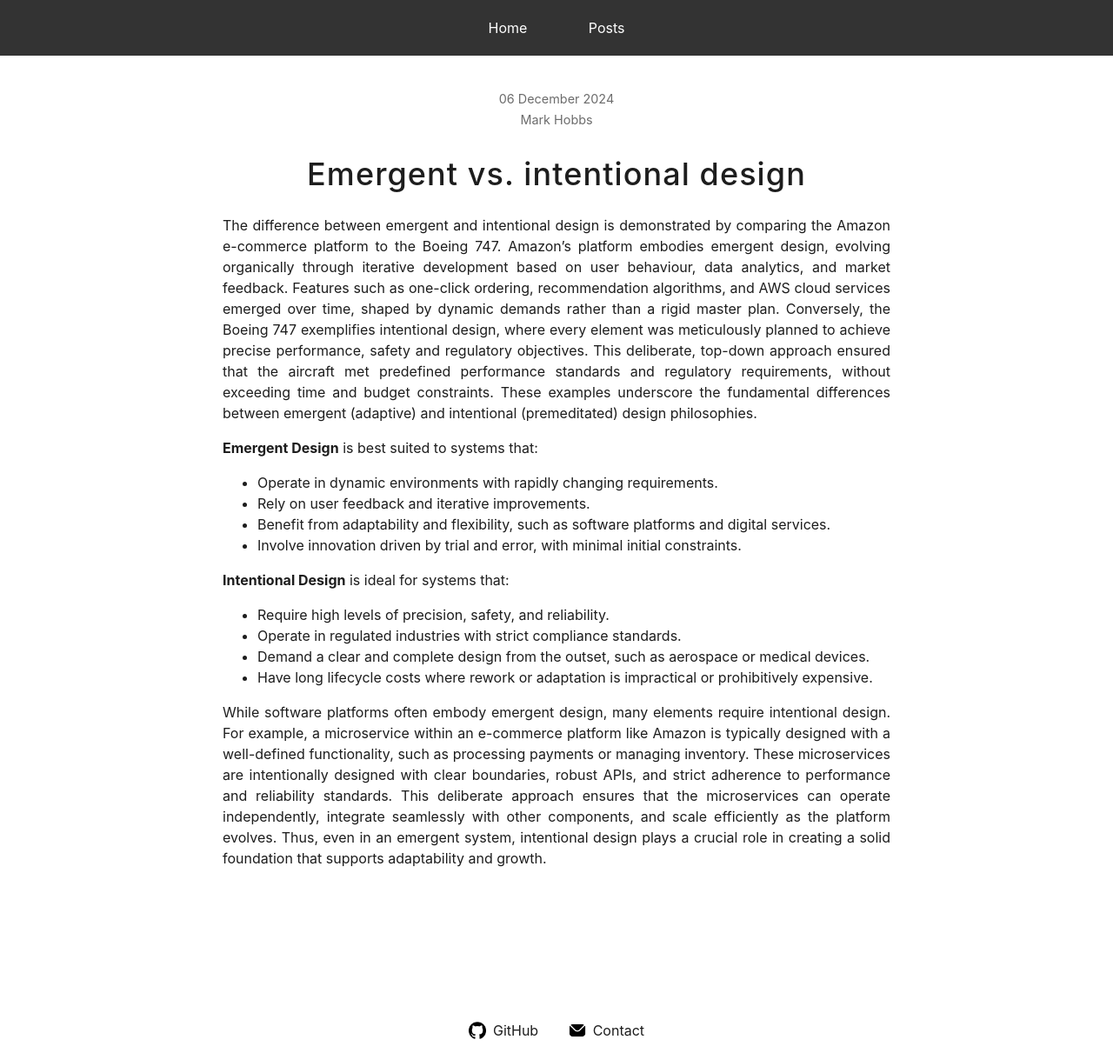
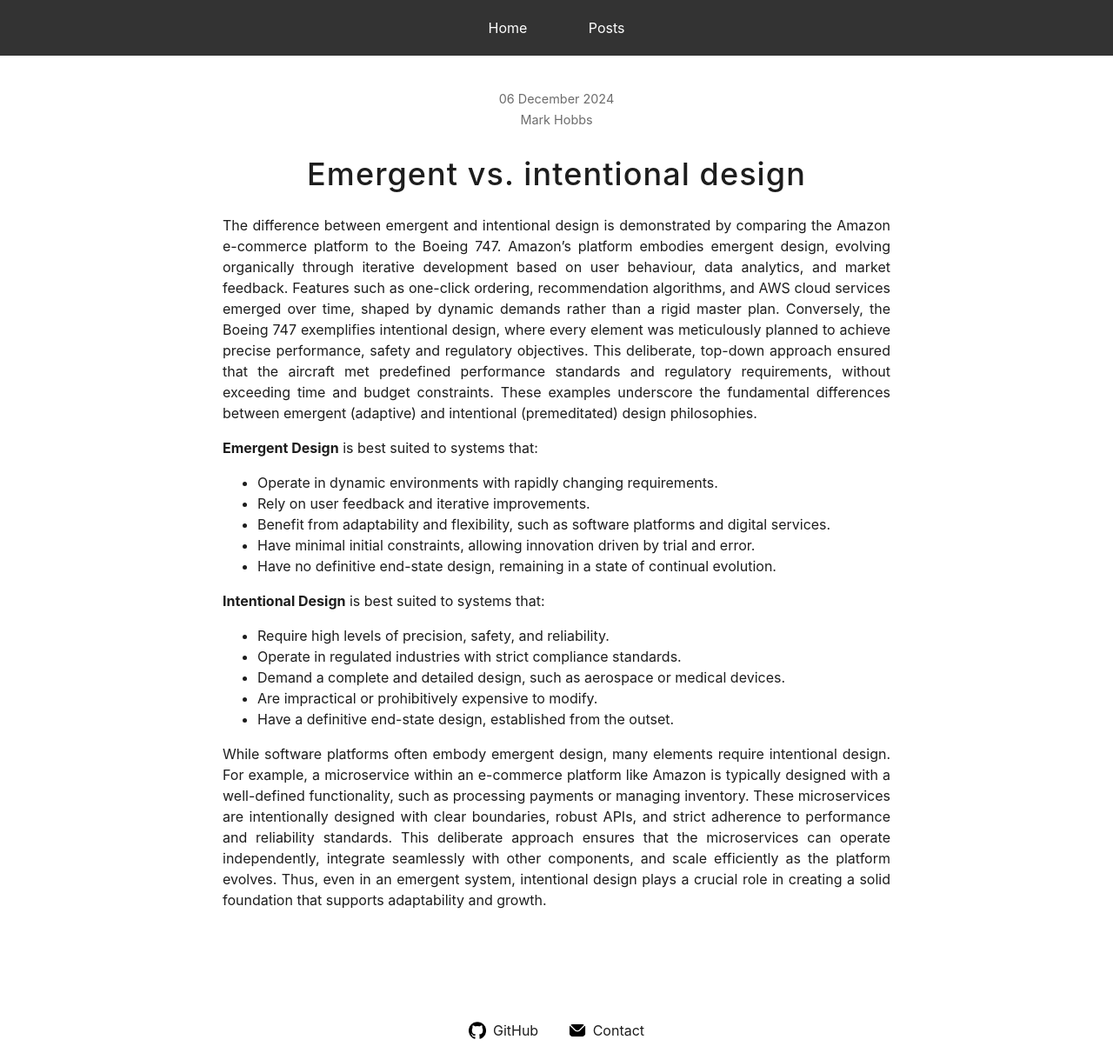
Before and after one commit to mark-hobbs/mark-hobbs.github.io, a Jekyll site: the page built from _posts/2024-12-06-emergent-and-intentional-design.md, in a window 1280 px wide and 1211 px high. Shown: the whole window at 87% size. Built offline with Jekyll 4.4.1, drawn with Linux system fonts in a browser that asks for light colours.

Commit message:
New post

```diff
--- a/_posts/2024-12-06-emergent-and-intentional-design.md
+++ b/_posts/2024-12-06-emergent-and-intentional-design.md
@@ -10,12 +10,14 @@
 - Operate in dynamic environments with rapidly changing requirements.
 - Rely on user feedback and iterative improvements.
 - Benefit from adaptability and flexibility, such as software platforms and digital services.
-- Involve innovation driven by trial and error, with minimal initial constraints.
+- Have minimal initial constraints, allowing innovation driven by trial and error.
+- Have no definitive end-state design, remaining in a state of continual evolution.
 
-**Intentional Design** is ideal for systems that:
+**Intentional Design** is best suited to systems that:
 - Require high levels of precision, safety, and reliability.
 - Operate in regulated industries with strict compliance standards.
-- Demand a clear and complete design from the outset, such as aerospace or medical devices.
-- Have long lifecycle costs where rework or adaptation is impractical or prohibitively expensive.
+- Demand a complete and detailed design, such as aerospace or medical devices.
+- Are impractical or prohibitively expensive to modify.
+- Have a definitive end-state design, established from the outset.
 
 While software platforms often embody emergent design, many elements require intentional design. For example, a microservice within an e-commerce platform like Amazon is typically designed with a well-defined functionality, such as processing payments or managing inventory. These microservices are intentionally designed with clear boundaries, robust APIs, and strict adherence to performance and reliability standards. This deliberate approach ensures that the microservices can operate independently, integrate seamlessly with other components, and scale efficiently as the platform evolves. Thus, even in an emergent system, intentional design plays a crucial role in creating a solid foundation that supports adaptability and growth.
```
